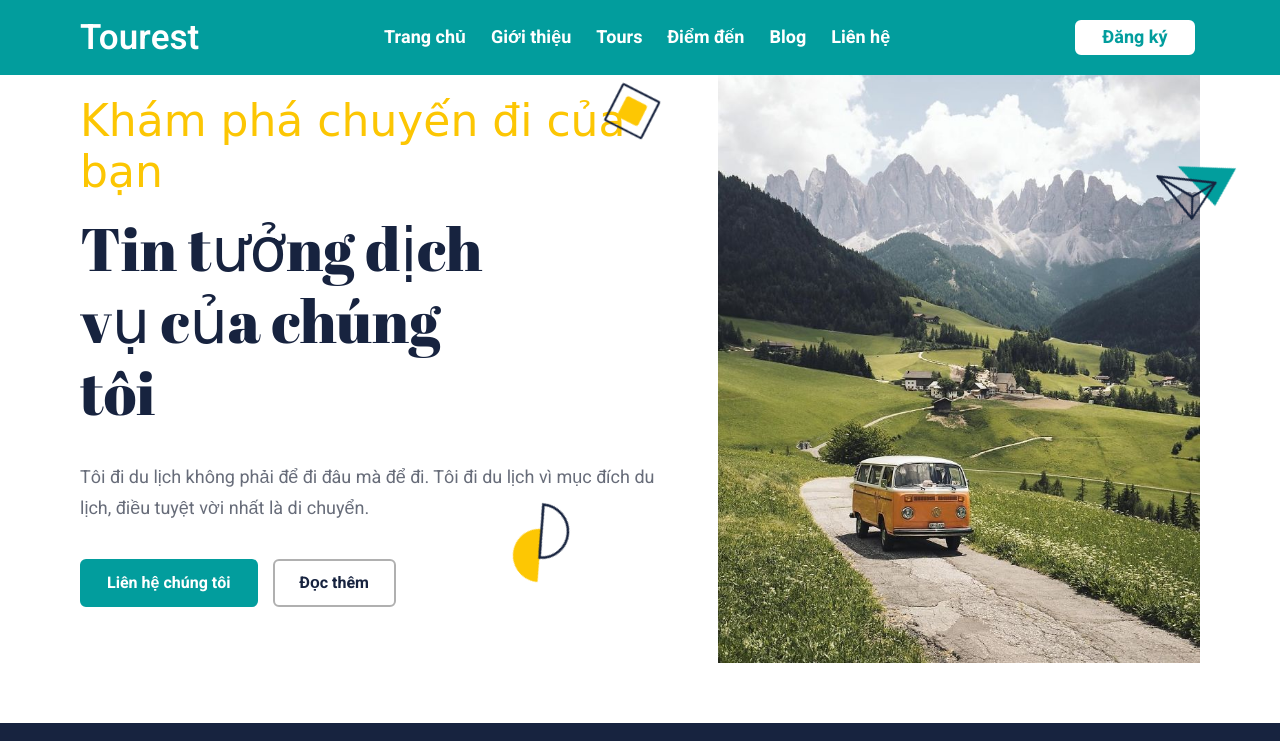
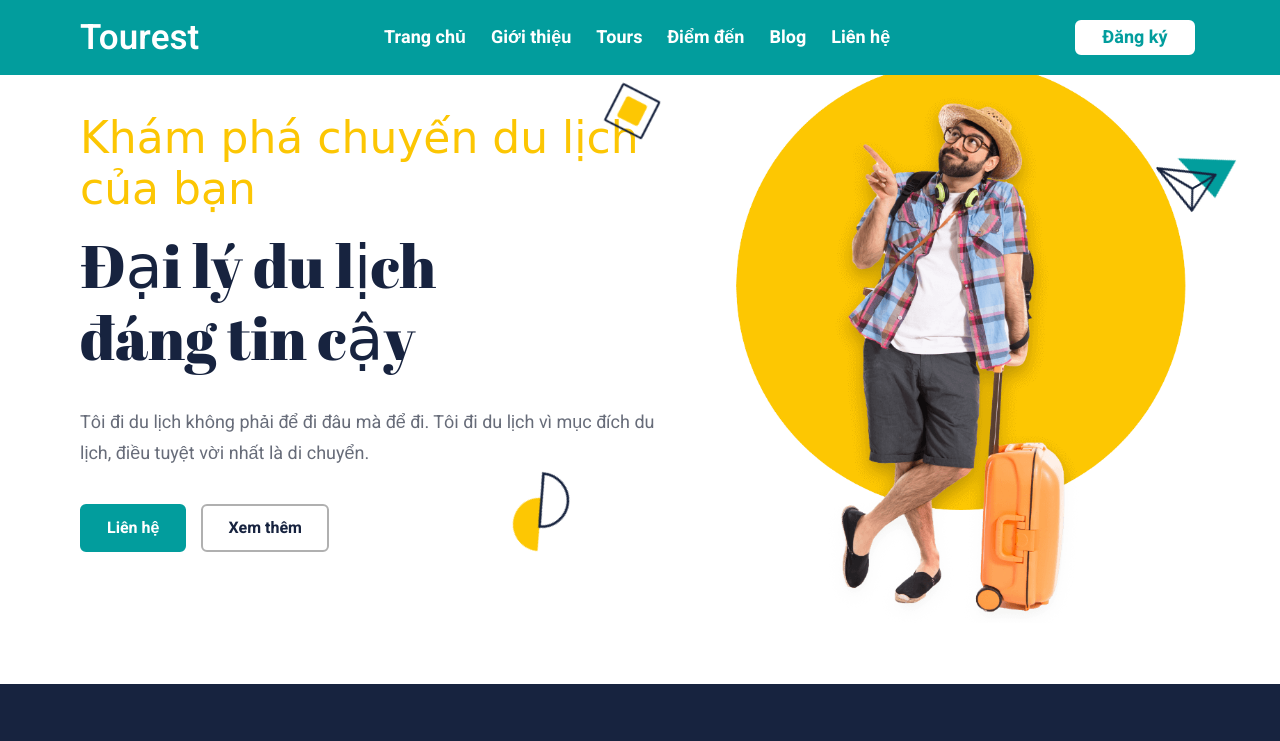
Before and after one commit to Allonsyyyy/Travelling-Web, a plain HTML site: page Travelling-Web-frontend/Travelling-Web-frontend/html/contactUs.html in a window 1280 px wide. Shown: the top 741 px of the page. Drawn offline with nearby package versions, Linux system fonts and the light colour scheme; a web font is replaced by a local one.

Commit message:
Update contactUs.html

```diff
--- a/Travelling-Web-frontend/Travelling-Web-frontend/html/contactUs.html
+++ b/Travelling-Web-frontend/Travelling-Web-frontend/html/contactUs.html
@@ -81,7 +81,6 @@
     <main>
         <article>
 
-
             <!--
         - #HERO
       -->
@@ -97,24 +96,24 @@
 
                     <div class="hero-content">
 
-                <p class="section-subtitle">Khám phá chuyến đi của bạn</p>
+                        <p class="section-subtitle">Khám phá chuyến du lịch của bạn</p>
 
-                <h2 class="hero-title">Tin tưởng dịch vụ của chúng tôi</h2>
+                        <h2 class="hero-title">Đại lý du lịch đáng tin cậy</h2>
 
                         <p class="hero-text">
                             Tôi đi du lịch không phải để đi đâu mà để đi. Tôi đi du lịch vì mục đích du lịch, điều tuyệt vời nhất là di chuyển.
                         </p>
 
                         <div class="btn-group">
-                    <a href="./contactUs.html" class="btn btn-primary">Liên hệ chúng tôi</a>
+                            <a href="./contactUs.html" class="btn btn-primary">Liên hệ </a>
 
-                    <a href="./aboutUs.html" class="btn btn-outline">Đọc thêm</a>
+                            <a href="./aboutUs.html" class="btn btn-outline">Xem thêm</a>
                         </div>
 
                     </div>
 
                     <figure class="hero-banner">
-                <img src="../image/hero-banner.jpg" width="686" height="812" loading="lazy" alt="hero banner" class="w-100">
+                        <img src="../image/hero-banner-2.png" width="686" height="812" loading="lazy" alt="hero banner" class="w-100">
                     </figure>
 
                 </div>
```
Lines whose indentation alone changed are shown as unchanged.
